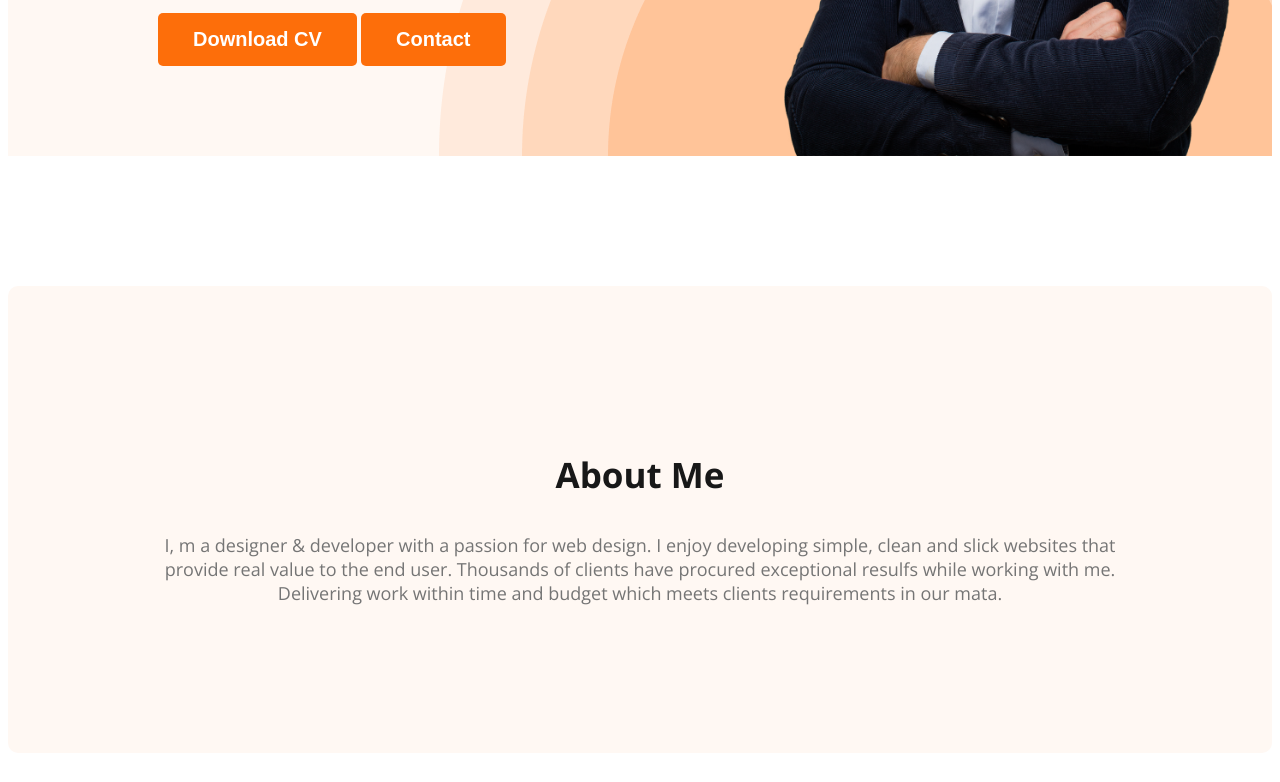
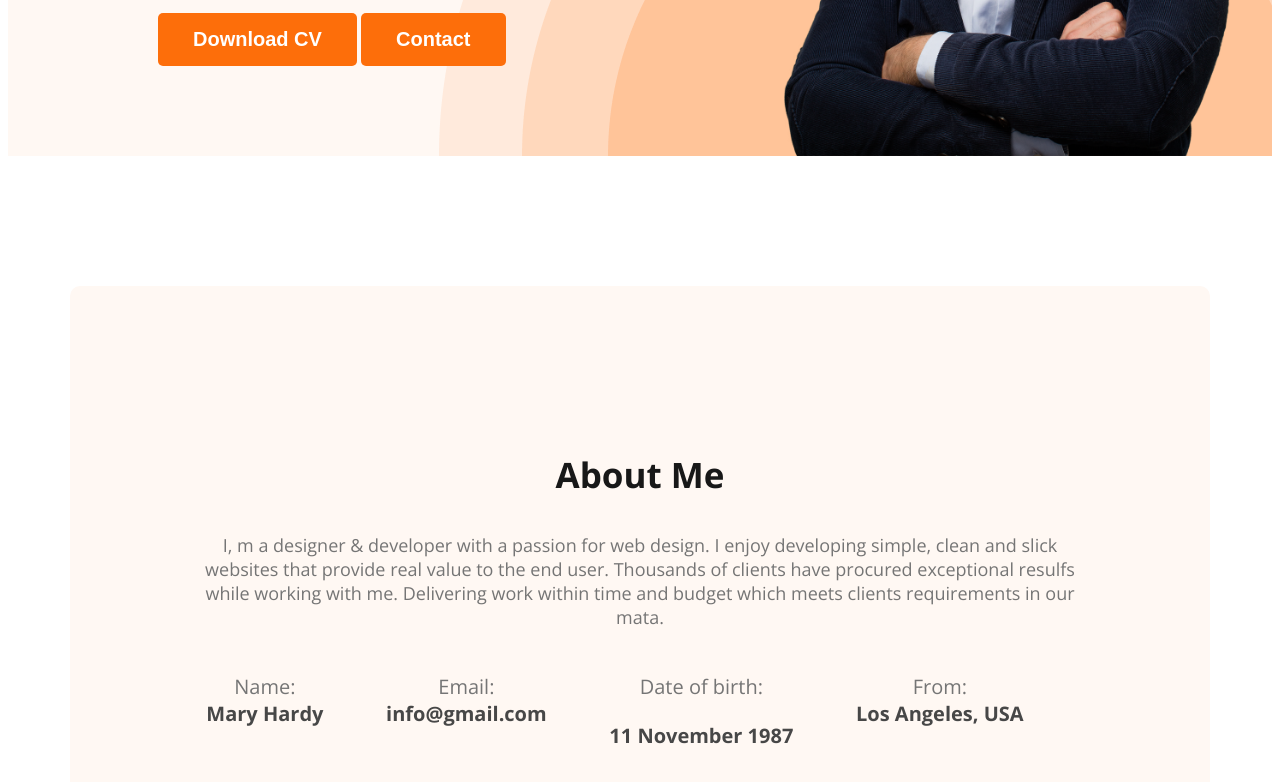
Before and after one commit to rafia2002/developer-portfolio, a plain HTML site: page index.html in a window 1280 px wide. Shown: the part 646-1428 px from the top of the page. Drawn offline with nearby package versions, Linux system fonts and the light colour scheme.

Commit message:
about information

```diff
--- a/index.html
+++ b/index.html
@@ -35,6 +35,28 @@ betrayed formerly he.Morning because as to society
       <section class="about">
         <h3 class="section-tittle">About Me</h3>
      <p class="section-description">I, m a designer & developer with a passion for web design. I enjoy developing simple, clean and slick websites that provide real value to the end user. Thousands of clients have procured exceptional resulfs while working with me. Delivering work within time and budget which meets clients requirements in our mata.</p>
+     <!-- about-info>h4.info-title+p.info-description -->
+     <div class="about-info-container">
+        <div class="about-info">
+            <h4 class="info-title">Name:
+                </h4>
+            <p class="info-description">Mary Hardy</p>
+        </div>
+        <div class="about-info">
+            <h4 class="info-title">Email:</h4>
+            <p class="info-description">info@gmail.com</p>
+        </div>
+        <div class="about-info">
+            <h4 class="info-title">Date of birth:<h4>
+            <p class="info-description">11 November 1987</p>
+        </div>
+        <div class="about-info">
+            <h4 class="info-title">From:</h4>
+            <p class="info-description">Los Angeles, USA</p>
+        </div>
+
+
+     </div>
     </section>
     </main>
     <footer>
--- a/styles/portfolio.css
+++ b/styles/portfolio.css
@@ -99,7 +99,10 @@ margin-top: 5px;
 margin-bottom: 20px;
 }
 /* main section style */
-
+main{
+    max-width: 1140px;
+    margin:  0px auto;
+}
 
 
 /* about section style */
@@ -117,3 +120,27 @@ text-align: center;
 font-size: 18px;
 
 }
+.about-info-container
+{
+    display: flex;
+    justify-content: space-around;
+
+
+}
+.about-info
+{
+    padding-right: 50px;
+}
+.info-title{
+    color: var(--dark-03, #757575);
+text-align: center;
+font-size: 20px;
+font-weight: 400;
+margin-bottom: 0px;
+}
+.info-description{
+color: var(--dark-02, #474747);
+font-size: 20px;
+font-weight: 700;
+margin-top: 0px;
+}
```
